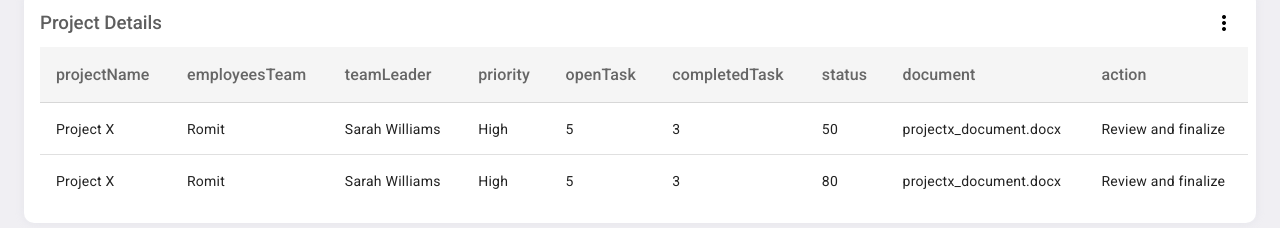
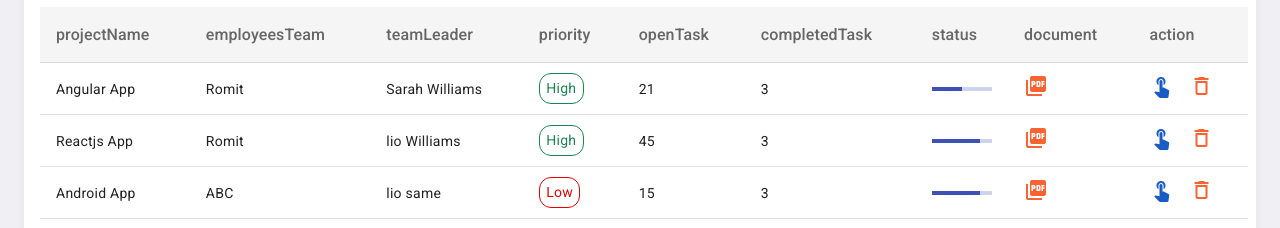
Before and after one commit to vats147/dashbord_demo, an Angular app: page / in a window 1280 px wide. Shown: the part 2553-2781 px from the top of the page. Built offline with nearby package versions, Linux system fonts and the light colour scheme; no server answers; what ngx-scrollbar would draw is missing.

Commit message:
navbarstyle change

```diff
--- a/src/app/app.component.css
+++ b/src/app/app.component.css
@@ -1,3 +1,13 @@
 .header {
   /* padding: 1.5rem; */
+
+  background-color: #f0eff3;
 }
+
+.app-header {
+  width: 100%;
+  position: fixed;
+  background-color: f0eff3;
+  color: #f0eff3;
+  z-index: 1;
+}
--- a/src/app/app.component.html
+++ b/src/app/app.component.html
@@ -1,5 +1,5 @@
 <div class="header">
-  <app-header></app-header>
+  <app-header class="app-header"></app-header>
   <!-- <app-slidebar></app-slidebar> -->
   <app-dashbord1></app-dashbord1>
 </div>
--- a/src/app/dashbord1/dashbord1.component.css
+++ b/src/app/dashbord1/dashbord1.component.css
@@ -10,9 +10,16 @@ p {
   font-weight: 500;
 }
 
-.main-header{
+.main-header {
+
   padding: 1.5rem;
 }
+
+.breadcrumb-main {
+  margin-top: 3rem;
+}
+
+.breadcrumb-main li {}
 
 .box-link {
   display: flex;
@@ -23,6 +30,7 @@ p {
   align-content: flex-end;
   justify-content: space-between;
   padding-bottom: 1rem;
+  align-items: center;
 }
 
 .page-title {
@@ -41,6 +49,10 @@ p {
 .box-one li {
   margin: 0;
   padding: 0;
+  display: flex;
+  flex-direction: row;
+  flex-wrap: wrap;
+  align-items: center;
 }
 
 .box-one ul {
@@ -86,7 +98,7 @@ p {
   padding: 0.8rem;
   border-radius: 9px;
   position: absolute;
-  top: 190px;
+  top: 172px;
   display: flex;
   align-items: center;
   justify-content: center;
@@ -150,7 +162,7 @@ p {
 .earn-title {
   margin: 0;
   color: #5b626b;
-  font-size: 20px;
+  font-size: 1rem;
   line-height: 28px;
   padding-right: 10px;
   font-weight: 500;
@@ -219,7 +231,7 @@ p {
 .header-transaction h2 {
   margin: 0;
   color: #5b626b;
-  font-size: 20px;
+  font-size: 1rem;
   line-height: 28px;
   padding: 1rem;
   font-weight: 500;
@@ -326,6 +338,7 @@ ul {
   display: flex;
   flex-direction: wrap;
   margin-top: 2rem;
+
 }
 
 .bill {
@@ -394,7 +407,7 @@ ul {
 
   color: #5b626b;
   font-weight: 500;
-  font-size: .5rem;
+  font-size: 1rem;
 }
 
 
@@ -484,7 +497,7 @@ table {
 }
 
 .row4-card3 {
-  width: 31%;
+  width: 31.5%;
   margin-top: 1.9rem;
   background-color: #ffff;
   border-radius: 10px;
@@ -799,3 +812,31 @@ table {
 .mdc-data-table__cell {
   font-size: 14px;
 }
+
+.badgeHigh {
+  color: #198754;
+  border: 1px solid;
+  padding: .4rem;
+  border-radius: 12px;
+}
+
+.badgeunLow {
+  color: rgb(230, 2, 2);
+  border: 1px solid;
+  padding: .4rem;
+  border-radius: 12px;
+}
+
+
+.pdf-icon {
+  color: #f96332;
+}
+
+.touch-icon {
+  color: #185dc5;
+  padding-right: 1rem;
+}
+
+.delete-icon {
+  color: #f96332;
+}
--- a/src/app/dashbord1/dashbord1.component.html
+++ b/src/app/dashbord1/dashbord1.component.html
@@ -668,7 +668,7 @@
       </div>
       <div class="main-table-body">
 
-     <table mat-table [dataSource]="AdataSource" class="mat-elevation-z8">
+        <table mat-table [dataSource]="AdataSource" class="mat-elevation-z8">
 
           <ng-container matColumnDef="projectName">
             <th mat-header-cell *matHeaderCellDef> projectName</th>
@@ -678,7 +678,8 @@
 
           <ng-container matColumnDef="employeesTeam">
             <th mat-header-cell *matHeaderCellDef> employeesTeam </th>
-            <td mat-cell *matCellDef="let element"> {{element.employeesTeam}} </td>
+            <td mat-cell *matCellDef="let element">
+              {{element.employeesTeam}} </td>
           </ng-container>
 
 
@@ -690,7 +691,10 @@
 
           <ng-container matColumnDef="priority">
             <th mat-header-cell *matHeaderCellDef> priority </th>
-            <td mat-cell *matCellDef="let element"> {{element.priority}} </td>
+            <td mat-cell *matCellDef="let element">
+              <span [ngClass]="element.priority=='High' ? 'badgeHigh' : 'badgeunLow'">{{element.priority}}</span>
+
+            </td>
           </ng-container>
 
           <ng-container matColumnDef="openTask">
@@ -703,15 +707,22 @@
           </ng-container>
           <ng-container matColumnDef="status">
             <th mat-header-cell *matHeaderCellDef> status </th>
-            <td mat-cell *matCellDef="let element"> {{element.status}} </td>
+            <td mat-cell *matCellDef="let element">
+              <mat-progress-bar mode="determinate" value="{{element.status}}"></mat-progress-bar>
+            </td>
           </ng-container>
           <ng-container matColumnDef="document">
             <th mat-header-cell *matHeaderCellDef> document </th>
-            <td mat-cell *matCellDef="let element"> {{element.document}} </td>
+            <td mat-cell *matCellDef="let element">
+              <mat-icon class="pdf-icon">picture_as_pdf</mat-icon>
+            </td>
           </ng-container>
           <ng-container matColumnDef="action">
             <th mat-header-cell *matHeaderCellDef> action </th>
-            <td mat-cell *matCellDef="let element"> {{element.action}} </td>
+            <td mat-cell *matCellDef="let element" class="touch-delete">
+              <mat-icon class="touch-icon">touch_app</mat-icon>
+              <mat-icon class="delete-icon">delete_outline</mat-icon>
+            </td>
           </ng-container>
 
 
--- a/src/app/dashbord1/dashbord1.component.ts
+++ b/src/app/dashbord1/dashbord1.component.ts
@@ -26,22 +26,44 @@ export interface mainTable {
 
 const AELEMENT_DATA: mainTable[] = [
   {
-    projectName: "Project X",
+    projectName: "Angular App",
     employeesTeam: "Romit",
     teamLeader: "Sarah Williams",
     priority: "High",
-    openTask: 5,
+    openTask: 21,
     completedTask: 3,
     status: 50,
     document: "projectx_document.docx",
     action: "Review and finalize"
   },
   {
-    projectName: "Project X",
+    projectName: "Reactjs App",
     employeesTeam: "Romit",
-    teamLeader: "Sarah Williams",
+    teamLeader: "lio Williams",
     priority: "High",
-    openTask: 5,
+    openTask: 45,
+    completedTask: 3,
+    status: 80,
+    document: "projectx_document.docx",
+    action: "Review and finalize"
+  },
+  {
+    projectName: "Android App",
+    employeesTeam: "ABC",
+    teamLeader: "lio same",
+    priority: "Low",
+    openTask: 15,
+    completedTask: 3,
+    status: 80,
+    document: "projectx_document.docx",
+    action: "Review and finalize"
+  },
+  {
+    projectName: "IOT",
+    employeesTeam: "XYZ",
+    teamLeader: "om joi",
+    priority: "Low",
+    openTask: 15,
     completedTask: 3,
     status: 80,
     document: "projectx_document.docx",
--- a/src/app/header/header.component.css
+++ b/src/app/header/header.component.css
@@ -8,19 +8,17 @@
 
 .navbar {
   display: block;
+
   box-shadow: 0 4px 24px #232a301a;
   border: 5px;
   margin-left: 1.5rem;
   margin-right: 1.5rem;
   margin-top: 1.5rem;
+  box-shadow: 0 -18px 1px 5px #f1f0f4;
 }
 
-.nav {
-  position: fixed;
-  /* z-index: 999; */
-  border-radius: 3px;
-
-  box-shadow: 0 4px 24px #232a301a;
+.nav{
+  border-radius: 10px;
 }
 
 .menu {
@@ -43,6 +41,16 @@ ul {
   list-style: none;
 }
 
+.mat-toolbar-row {
+  display: flex;
+  box-sizing: border-box;
+  padding: 0 16px;
+  width: 50%;
+  flex-direction: row;
+  align-items: center;
+  white-space: nowrap;
+}
+
 /* .romit{
 background-color: rgb(179, 124, 52);
 width: 20rem ;
@@ -51,6 +59,5 @@ margin: 0px;
 } */
 
 .icon {
-
   font-size: 25px;
 }
--- a/src/styles.css
+++ b/src/styles.css
@@ -9,5 +9,5 @@ body {
   margin: 0;
   font-family: Roboto, "Helvetica Neue", sans-serif;
   scroll-behavior: smooth;
-  background-color: #f0eff3;
+
 }
```
